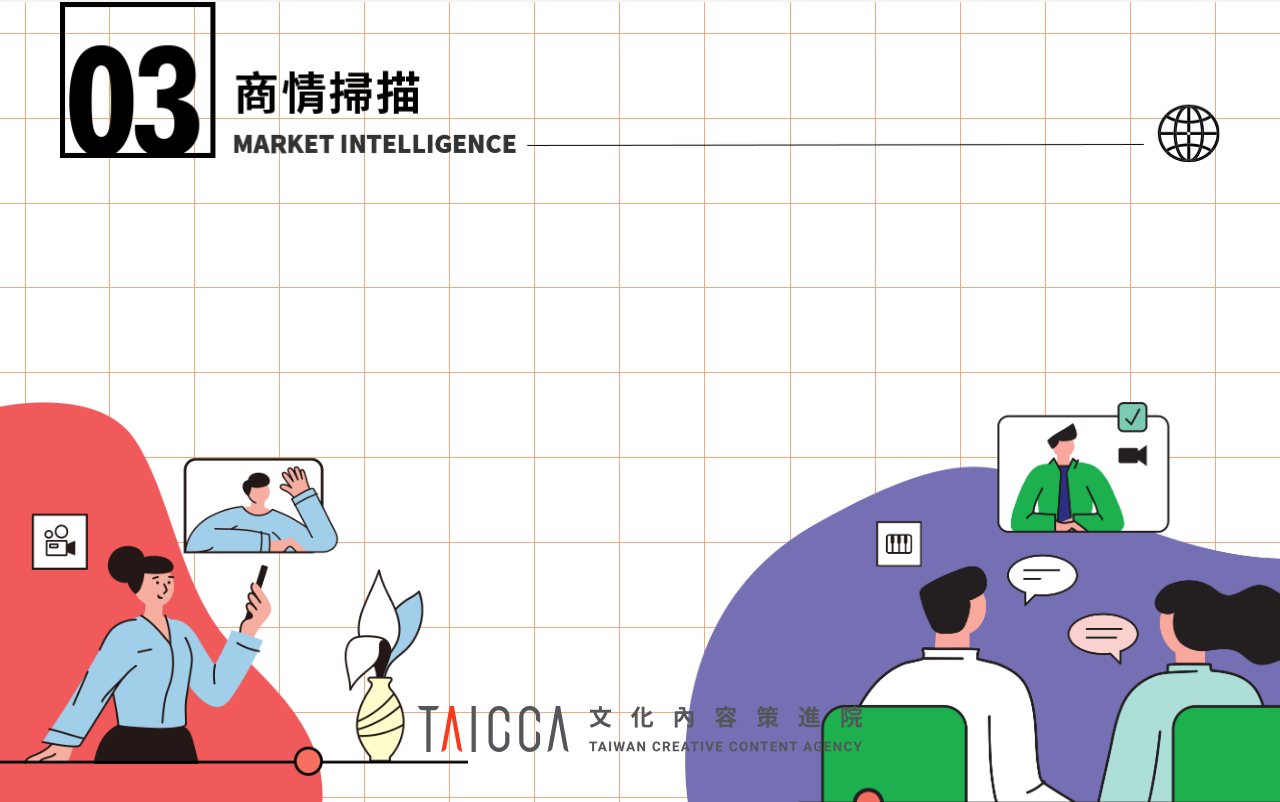
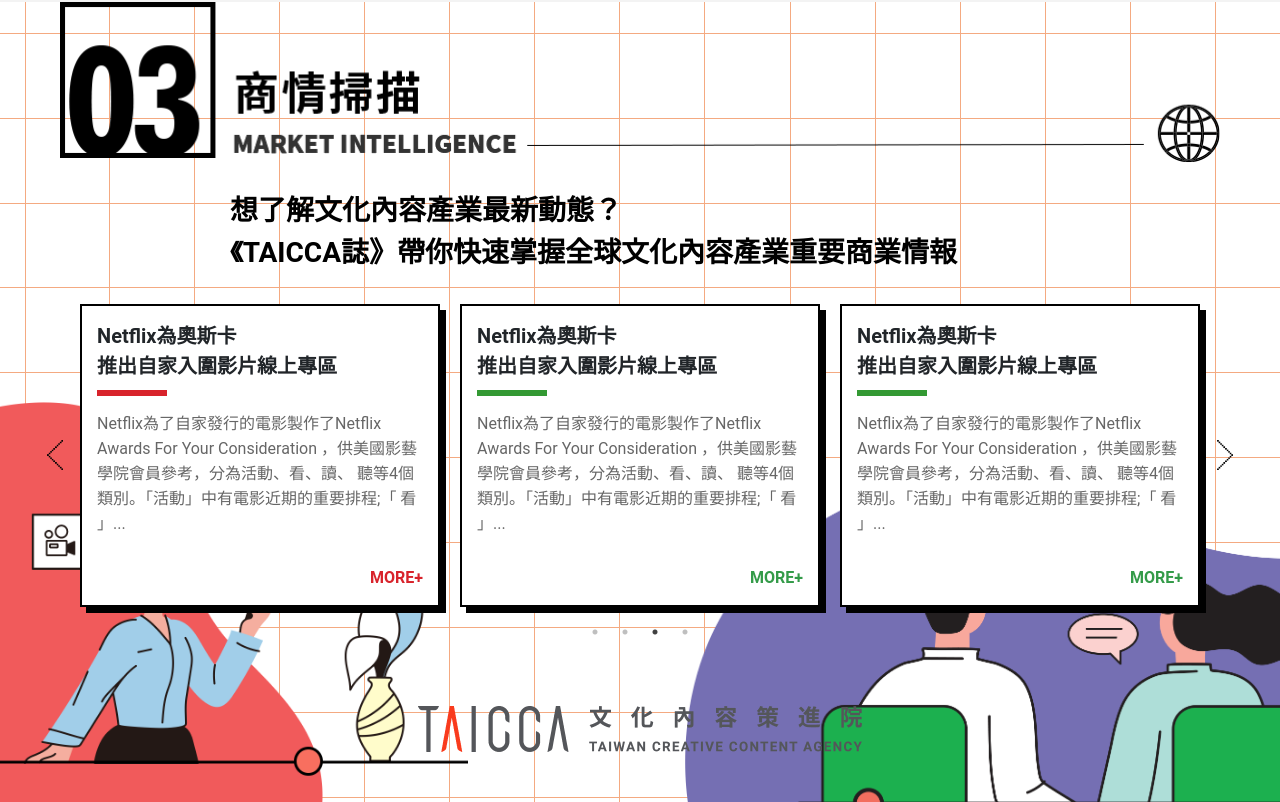
Before and after one commit to kurtzhou1/taicca, a React (Create React App) app: page / in a window 1280 px wide. Shown: the part 9394-10196 px from the top of the page. Built offline with nearby package versions, Linux system fonts and the light colour scheme.

Commit message:
輪播特效區塊

```diff
--- a/package.json
+++ b/package.json
@@ -13,7 +13,9 @@
     "react": "^18.1.0",
     "react-dom": "^18.1.0",
     "react-scripts": "5.0.1",
+    "react-slick": "^0.29.0",
     "recharts": "^2.1.9",
+    "slick-carousel": "^1.8.1",
     "web-vitals": "^2.1.4"
   },
   "scripts": {
--- a/src/components/MarketIntelligence.jsx
+++ b/src/components/MarketIntelligence.jsx
@@ -1,4 +1,9 @@
 import React from 'react';
+import Slider from "react-slick";
+// Import css files
+import "slick-carousel/slick/slick.css";
+import "slick-carousel/slick/slick-theme.css";
+
 import './styles/section3.scss'
 import titleH1 from '../components/images/section2/s3_h1.png'
 import footerBg from '../components/images/section2/s3_btm_img.png'
@@ -6,7 +11,32 @@
 import footerBgr from '../components/images/section2/footer_right.png'
 import footerLogo from '../components/images/section2/footer_logo.png'
 
+
 const MarketIntelligence = () => {
+    const settings = {
+        dots: true,
+        infinite: true,
+        speed: 500,
+        slidesToShow: 3,
+        slidesToScroll: 1,
+        autoplay: true,
+        speed: 1000,
+        autoplaySpeed: 2500,
+        responsive:[
+            {
+                breakpoint: 990,
+                settings:{
+                   slidesToShow: 2,
+                }
+            },
+            {
+                breakpoint: 768,
+                settings:{
+                    slidesToShow: 1,
+                }
+            }
+        ]
+      };
 
     return (
         <div className="marketIntelligence">
@@ -14,8 +44,63 @@
                 <div className="block_title_h1">
                     <img src={titleH1} alt="" />
                 </div>
-                <div className="slider_box">
+                <div className="subTitle">
+                    想了解文化內容產業最新動態？<br />
+                    《TAICCA誌》帶你快速掌握全球文化內容產業重要商業情報
+                </div>
 
+                {/* 輪播 */}
+                <div className="slider_block">
+                    <Slider {...settings}>
+                        <div className='slider_box'>
+                            <div className="news_card">
+                                <h3 className="card_title">
+                                    Netflix為奧斯卡<br />
+                                    推出自家入圍影片線上專區
+                                </h3>
+                                <p>
+                                    Netflix為了自家發行的電影製作了Netflix Awards For Your Consideration ，供美國影藝學院會員參考，分為活動、看、讀、 聽等4個類別。「活動」中有電影近期的重要排程;「 看 」...
+                                </p>
+                                <a href="#" className="more_link">MORE+</a>
+                            </div>
+                        </div>
+                        <div className='slider_box'>
+                            <div className="news_card sty_r">
+                                <h3 className="card_title">
+                                    Netflix為奧斯卡<br />
+                                    推出自家入圍影片線上專區
+                                </h3>
+                                <p>
+                                    Netflix為了自家發行的電影製作了Netflix Awards For Your Consideration ，供美國影藝學院會員參考，分為活動、看、讀、 聽等4個類別。「活動」中有電影近期的重要排程;「 看 」...
+                                </p>
+                                <a href="#" className="more_link">MORE+</a>
+                            </div>
+                        </div>
+                        <div className='slider_box'>
+                            <div className="news_card sty_r">
+                                <h3 className="card_title">
+                                    Netflix為奧斯卡<br />
+                                    推出自家入圍影片線上專區
+                                </h3>
+                                <p>
+                                    Netflix為了自家發行的電影製作了Netflix Awards For Your Consideration ，供美國影藝學院會員參考，分為活動、看、讀、 聽等4個類別。「活動」中有電影近期的重要排程;「 看 」...
+                                </p>
+                                <a href="#" className="more_link">MORE+</a>
+                            </div>
+                        </div>
+                        <div className='slider_box'>
+                            <div className="news_card">
+                                <h3 className="card_title">
+                                    Netflix為奧斯卡<br />
+                                    推出自家入圍影片線上專區
+                                </h3>
+                                <p>
+                                    Netflix為了自家發行的電影製作了Netflix Awards For Your Consideration ，供美國影藝學院會員參考，分為活動、看、讀、 聽等4個類別。「活動」中有電影近期的重要排程;「 看 」...
+                                </p>
+                                <a href="#" className="more_link">MORE+</a>
+                            </div>
+                        </div>
+                    </Slider>
                 </div>
 
 
@@ -25,7 +110,6 @@
                 <img src={footerBgr} alt="" className='footerBGr'/>
                 {/* <img src={footerBg} alt="" className='footerBG'/> */}
                 <img src={footerLogo} alt="" className='footerLogo'/>
-
         </div>
     );
 }
--- a/src/components/styles/section3.scss
+++ b/src/components/styles/section3.scss
@@ -24,6 +24,89 @@
     position: relative;
     background: url('../images/section2/section03-bg.png') left center repeat;
     min-height: 100vh;
+    .subTitle{
+        font-size: 28px;
+        font-weight: bold;
+        color: #000;
+        margin: 20px 0 20px 190px;
+        @media screen and (max-width:1200px){
+            font-size: 20px;
+            margin: 10px 0 10px 30px;
+        }
+    }
+    .slider_block{
+        position: relative;
+        padding: 0 30px;
+        z-index: 20;
+        .slick-arrow{
+            &.slick-prev{
+                height: 30px;
+                background: url('../images/section2/icon_arrow-left.png') center center no-repeat;
+                background-size: contain;
+            }
+            &.slick-next{
+                height: 30px;
+                background: url('../images/section2/icon_arrow-right.png') center center no-repeat;
+                background-size: contain;
+            }
+            &::before{
+                opacity: 0;
+            }
+        }
+        .slider_box{
+            padding: 10px;
+            .news_card{
+                border:2px solid #000;
+                padding: 15px;
+                background: #fff;
+                box-shadow: 6px 6px 0px 0px rgba(0, 0, 0, 1);
+
+                &.sty_r{
+                    .card_title{
+                        &:after{
+                            background: #d8232b;
+                        }
+                    }
+                    a{
+                        color: #d8232b;
+                    }
+                }
+                .card_title{
+                    width: 100%;
+                    position: relative;
+                    margin-bottom: 30px;
+                    font-size: 20px;
+                   &:after{
+                       content: '';
+                       position: absolute;
+                       bottom: -15px;
+                       left: 0;
+                       width: 70px;
+                       height: 6px;
+                       background: #339933;
+                   }
+                }
+                p{
+                    font-size: 16px;
+                    line-height: 25px;
+                    color: #666;
+                    margin-bottom: 30px;
+                }
+                a{
+                    display: block;
+                    width: 100%;
+                    text-align: right;
+                    color: #349b49;
+                    font-size: 16px;
+                    font-weight: bold;
+                    transition: .3s;
+                    &:hover{
+                        opacity: .8;
+                    }
+                }
+            }
+        }
+    }
 
     .footerBGl{
         position: absolute;
```
Also changed, not shown: 1 other file (tests, documents, lock files or other folders).
